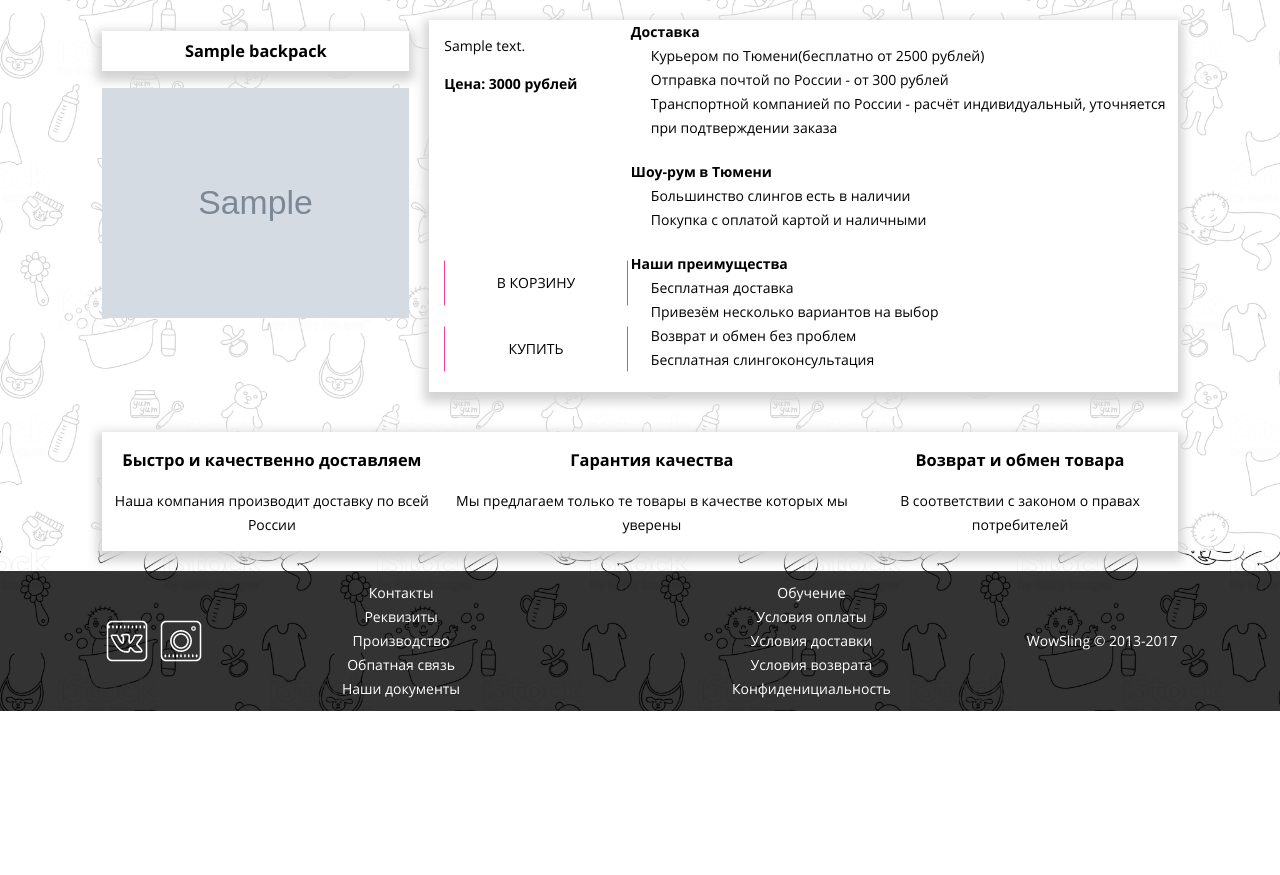
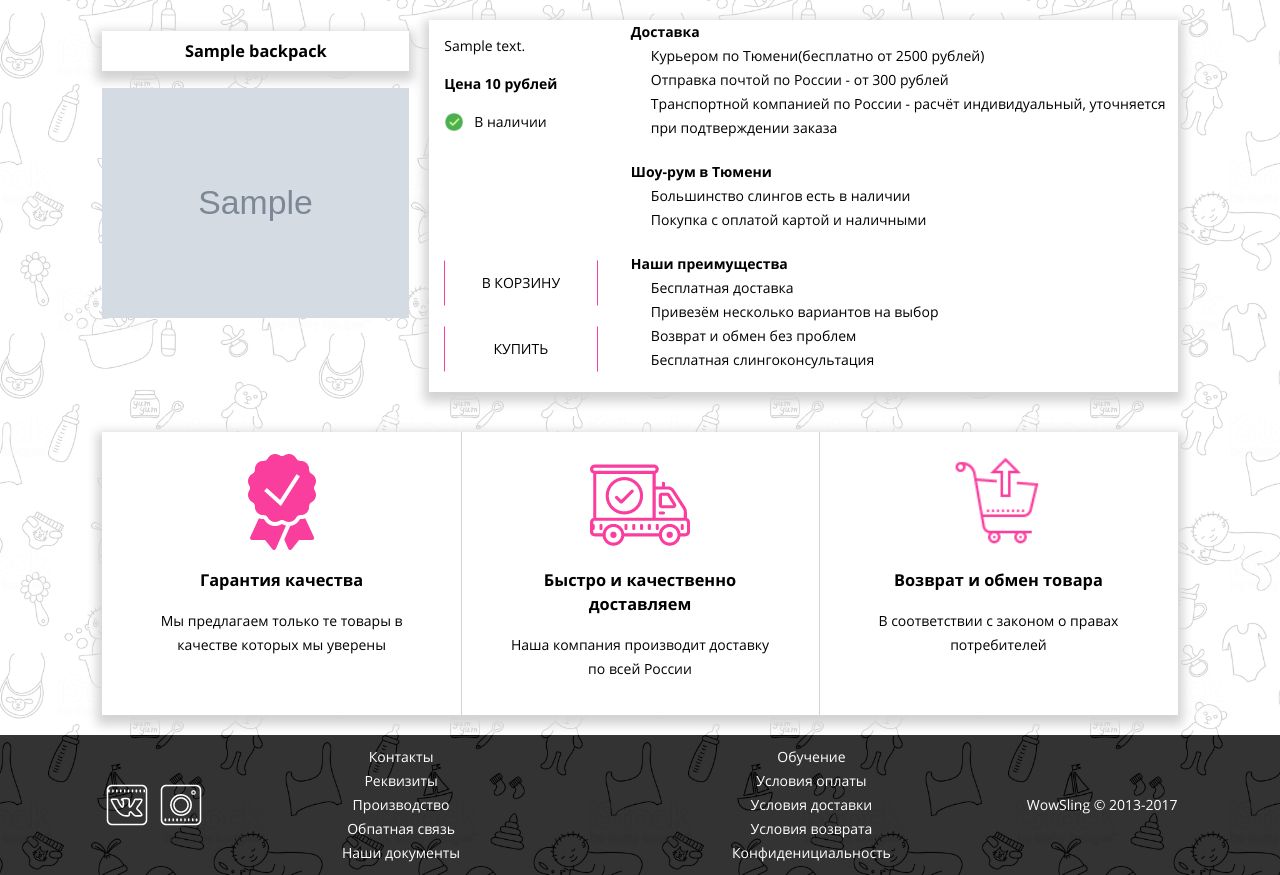
Before and after one commit to Sergey444/wow-sling, a PHP site: page /catalog/mysling/1 in a window 1280 px wide. Shown: the part 139-1014 px from the top of the page. Before the commit the page ends 850 px from the top, so only its background shows below. Run offline with PHP 8.4, Linux system fonts and the light colour scheme; tables that the repository leaves empty or names only in its code hold one stand-in row (values such as "Sample post"); grey boxes marked "Sample" are stand-in pictures; some libraries are stand-ins or nearby versions.

Commit message:
Сделал форму показа одного товара

```diff
--- a/models/Product.php
+++ b/models/Product.php
@@ -28,6 +28,7 @@ class Product
             $productsList[$i]['name'] = $row['name'];
             $productsList[$i]['description'] = $row['description'];
             $productsList[$i]['img'] = $row['img'];
+            $productsList[$i]['availability'] = $row['availability'];
             $i++;
         }
 
@@ -61,6 +62,7 @@ class Product
                 $productsList[$i]['name'] = $row['name'];
                 $productsList[$i]['description'] = $row['description'];
                 $productsList[$i]['img'] = $row['img'];
+                $productsList[$i]['availability'] = $row['availability'];
                 $i++;
             }
 
--- a/template/css/style.css
+++ b/template/css/style.css
@@ -515,12 +515,20 @@ a {
   width: 100px;
   height: 100px;
   background-image: url("../img/icons8.png");
+  background-repeat: no-repeat;
+  background-size: cover;
 }
 .advantages__item--quality::before {
   background-image: url("../img/icons9.png");
 }
 .advantages__item--design::before {
   background-image: url("../img/icons7.png");
+}
+.advantages__item--delivery::before {
+  background-image: url("../img/del.png");
+}
+.advantages__item--return::before {
+  background-image: url("../img/ret.png");
 }
 @media (min-width: 768px) {
   .advantages {
@@ -648,6 +656,19 @@ a {
 .goods__buttons {
   margin-top: auto;
   margin-bottom: 10px;
+}
+.goods__buttons--is {
+  display: none;
+}
+.goods__buttons--isnt {
+  display: block;
+  margin: 0 20px;
+}
+.goods__buttons--this .goods__buttons--isnt {
+  display: none;
+}
+.goods__buttons--this .goods__buttons--is {
+  display: inline-block;
 }
 @media (min-width: 768px) {
   .goods {
@@ -825,9 +846,26 @@ a {
   display: flex;
   flex-direction: column;
 }
+.one-goods__availability {
+  position: relative;
+  padding-left: 30px;
+}
+.one-goods__availability::before {
+  content: "";
+  display: block;
+  position: absolute;
+  left: 0;
+  top: 2px;
+  width: 20px;
+  height: 20px;
+  background-image: url('../img/no.png');
+  background-size: cover;
+}
+.one-goods__availability--ok::before {
+  background-image: url('../img/ok.png');
+}
 .one-goods__buttons .btn {
-  display: inline-block;
-  width: 100%;
+  width: 80%;
   margin: 10px 0;
   text-align: center;
 }
--- a/template/less/blocks/advantages.less
+++ b/template/less/blocks/advantages.less
@@ -33,6 +33,8 @@
         height: 100px;
 
         background-image: url("../img/icons8.png");
+        background-repeat: no-repeat;
+        background-size: cover;
     }
 
     &--quality::before {
@@ -41,6 +43,14 @@
 
     &--design::before {
         background-image: url("../img/icons7.png");
+    }
+
+    &--delivery::before {
+        background-image: url("../img/del.png");
+    }
+
+    &--return::before {
+        background-image: url("../img/ret.png");
     }
 }
 
--- a/template/less/blocks/goods.less
+++ b/template/less/blocks/goods.less
@@ -86,7 +86,26 @@
 .goods__buttons {
     margin-top: auto;
     margin-bottom: 10px;
+
+    &--is {
+        display: none;
+    }
+
+    &--isnt {
+        display: block;
+        margin: 0 20px;
+    }
+
+    &--this .goods__buttons--isnt {
+        display: none;
+    }
+
+    &--this .goods__buttons--is {
+        display: inline-block;
+    }
 }
+
+
 
 @media @tablet-widths {
     .goods  {
--- a/template/less/blocks/one-goods.less
+++ b/template/less/blocks/one-goods.less
@@ -1,6 +1,9 @@
 .one-goods {
     text-align: center;
 }
+
+
+
 
 .one-goods__wrapper {
     .container-fluid();
@@ -32,11 +35,37 @@
     display: flex;
     flex-direction: column;
 
+    //Скрываем кнопки в корзину и купить
+
 }
 
+.one-goods__availability {
+    position: relative;
+    padding-left: 30px;
+
+
+    &::before {
+        content: "";
+        display: block;
+        position: absolute;
+        left: 0;
+        top: 2px;
+        width: 20px;
+        height: 20px;
+        background-image: url('../img/no.png');
+        background-size: cover;
+    }
+
+    &--ok::before {
+        background-image: url('../img/ok.png');
+    }
+
+}
+
+
  .one-goods__buttons .btn {
-      display: inline-block;
-      width: 100%;
+     //display: block;
+      width: 80%;
       margin: 10px 0;
 
       text-align: center;
--- a/views/product/view.php
+++ b/views/product/view.php
@@ -12,12 +12,23 @@
 
 						<div class="one-goods__buttons">
 							<p><?php echo $viewItem['description'];?></p>
-							<b>Цена: 3000 рублей</b>
-							<div class="goods__buttons">
-								<a class="btn  baskin" data-id="<?php echo $viewItem['id']; ?>" href="/cart/add/<?php echo $viewItem['id'];?>"> В корзину</a>
-								<a class="btn" href="" >Купить</a>
+							<b>Цена <?php echo $viewItem['price']; ?> рублей</b>
+
+                                    <?php if ($viewItem['availability'] > 0) : ?>
+                                    <p class="one-goods__availability  one-goods__availability--ok">В наличии</p>
+                                    <?php else : ?>
+                                    <p class="one-goods__availability">Нет в наличии </p>
+									<p>(мы привезём Вам его через две недели прямо домой)</p>
+									<a class="vissual-hidden" href="https://ru.icons8.com/icon/13114/Отмена">
+                                    <?php endif; ?>
+
+                            <div class="goods__buttons <?php if ($viewItem['availability'] > 0) { echo 'goods__buttons--this'; } ?>">
+								<a class="btn  goods__buttons--is  baskin" data-id="<?php echo $viewItem['id']; ?>" href="/cart/add/<?php echo $viewItem['id'];?>"> В корзину</a>
+								<a class="btn  goods__buttons--is" href="#" >Купить</a>
+                                <a class="btn  goods__buttons--isnt" href="#">Заказать</a>
 							</div>
 						</div>
+
 						<div class="one-goods__items">
 							<a class="one-goods__item-open" href="#"><b>Доставка</b></a>
 							<ul class="one-goods__item">
@@ -41,27 +52,44 @@
 						</div>
 					</div>
 				</div>
+            </div>
+        </section>
 
-                <ul class="one-goods__benefits">
-					<li class="">
-						<h3 class="">Быстро и качественно доставляем</h3>
+		<section class="advantages slider slider--nojs">
+
+			<div class="advantages__wrapper">
+				<h2 class="advantages__title  visually-hidden">Преимущества наших слингов</h2>
+				<input class="slider__input" type="radio" name="advantages" value="0" id="advantages-input-1" checked>
+				<input class="slider__input" type="radio" name="advantages" value="1" id="advantages-input-2">
+				<input class="slider__input" type="radio" name="advantages" value="2" id="advantages-input-3">
+
+				<ul class="advantages__items">
+					<li class="advantages__item  advantages__item--quality  slider__item">
+						<h3 class="advantages__item-title">Гарантия качества</h3>
+						<p>Мы предлагаем только те товары в качестве которых мы уверены</p>
+					</li>
+
+					<li class="advantages__item  advantages__item--delivery  ">
+						<h3 class="advantages__item-title">Быстро и качественно доставляем</h3>
 						<p>Наша компания производит доставку по всей России</p>
 					</li>
 
-					<li class=" ">
-						<h3 class="">Гарантия качества</h3>
-						<p>Мы предлагаем только те товары в качестве которых мы уверены</p>
-					</li>
-
-					<li class=" ">
-						<h3 class="">Возврат и обмен товара</h3>
+					<li class="advantages__item  advantages__item--return ">
+						<h3 class="advantages__item-title">Возврат и обмен товара</h3>
 						<p>В соответствии с законом о правах потребителей</p>
 					</li>
 				</ul>
-            </div>
-        </section>
 
+				<div class="advantages__toggles  slider__toggles">
+					<label class="slider__toggle" for="advantages-input-1">1</label>
+					<label class="slider__toggle" for="advantages-input-2">2</label>
+					<label class="slider__toggle" for="advantages-input-3">3</label>
+				</div>
+			</div>
+			<a class="visually-hidden" href="https://ru.icons8.com/icon/44216/Вернуть-покупку">Вернуть покупку иконка в оригинале</a>
+		</section>
 
+		<script src="/template/js/advantages-slider.js"></script>
 
 
 <?php include ROOT.'/views/layouts/footer.php'?>
```
Also changed, not shown: views/catalog/index.php (+4 -3 lines), views/site/index.php (+4 -3 lines), template/img/del.png (added), template/img/no.png (added), template/img/ok.png (added), template/img/ret.png (added).
